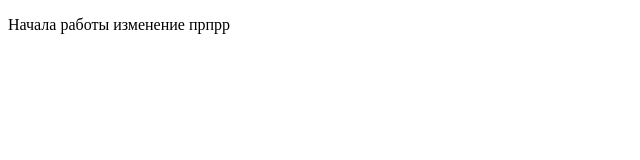
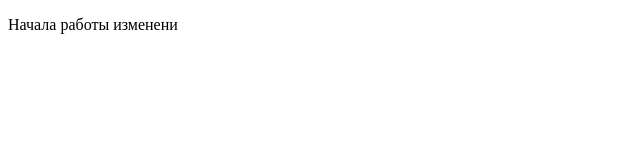
Before and after one commit to Bobomurod2295/projct, a plain HTML site: page index.html in a window 1280 px wide. Shown: the full height of the page, 0-640 px from the left. Drawn offline with Linux system fonts and the light colour scheme.

Commit message:
first commit

```diff
--- a/index.html
+++ b/index.html
@@ -7,7 +7,7 @@
 </head>
 <body>
 
-    <p>Начала работы изменение прпрр </p>
+    <p>Начала работы изменени </p>
 
     <script src="JS/script.js"></script>
 </body>
```
